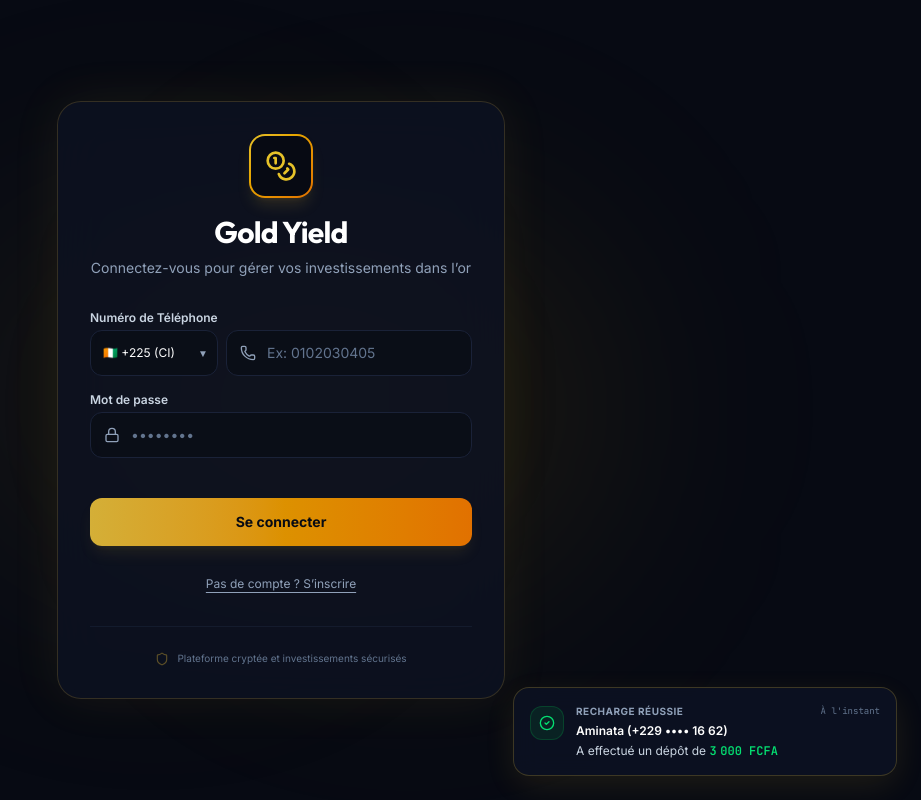
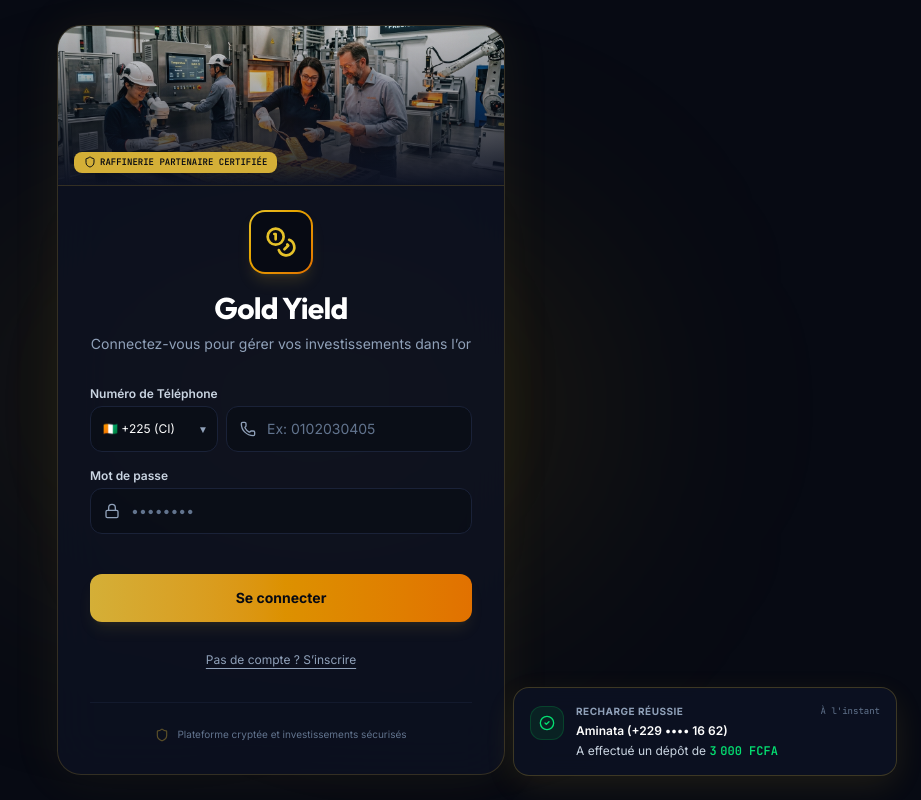
Before and after one commit to Gold-Yield/Gold-yields, a React (Vite) app: page / in a window 1280 px wide. Shown: the top 800 px of the page, without its empty margins (359-1280 px from the left). Built offline with nearby package versions, Linux system fonts and the light colour scheme.

Commit message:
feat(auth): add credibility banner to authentication screen
Integrate a refinery image and certification badge into the AuthScreen to enhance user trust and platform credibility.

```diff
--- a/src/components/AuthScreen.tsx
+++ b/src/components/AuthScreen.tsx
@@ -6,6 +6,7 @@
 import React, { useState } from 'react';
 import { motion } from 'motion/react';
 import { Coins, Shield, Sparkles, User, Lock, Phone, Gift } from 'lucide-react';
+import imgRefinery from '../assets/images/gold_refinery_1783873491748.jpg';
 
 const COUNTRIES = [
   { code: 'CI', dial: '+225', name: 'Côte d’Ivoire', flag: '🇨🇮' },
@@ -120,8 +121,22 @@ export function AuthScreen({ onLoginSuccess }: AuthScreenProps) {
         initial={{ opacity: 0, y: 30 }}
         animate={{ opacity: 1, y: 0 }}
         transition={{ duration: 0.6, ease: 'easeOut' }}
-        className="w-full max-w-md bg-slate-900/80 backdrop-blur-xl border border-gold-500/20 rounded-3xl p-8 shadow-[0_0_50px_rgba(212,175,55,0.08)] relative z-10"
+        className="w-full max-w-md bg-slate-900/80 backdrop-blur-xl border border-gold-500/20 rounded-3xl p-8 shadow-[0_0_50px_rgba(212,175,55,0.08)] relative z-10 overflow-hidden"
       >
+        {/* Banner image related to site for proof & credibility */}
+        <div className="-mx-8 -mt-8 mb-6 h-40 overflow-hidden relative border-b border-gold-500/20">
+          <img
+            src={imgRefinery}
+            alt="Raffinerie d'or certifiée"
+            className="w-full h-full object-cover brightness-95"
+            referrerPolicy="no-referrer"
+          />
+          <div className="absolute inset-0 bg-gradient-to-t from-slate-900 via-slate-900/40 to-transparent" />
+          <span className="absolute bottom-3 left-4 text-[9px] bg-gold-500 text-slate-950 font-extrabold px-2.5 py-1 rounded-lg font-mono flex items-center gap-1 shadow-md">
+            <Shield className="w-3 h-3" /> RAFFINERIE PARTENAIRE CERTIFIÉE
+          </span>
+        </div>
+
         {/* App Logo & Header */}
         <div className="text-center mb-8">
           <motion.div
```
